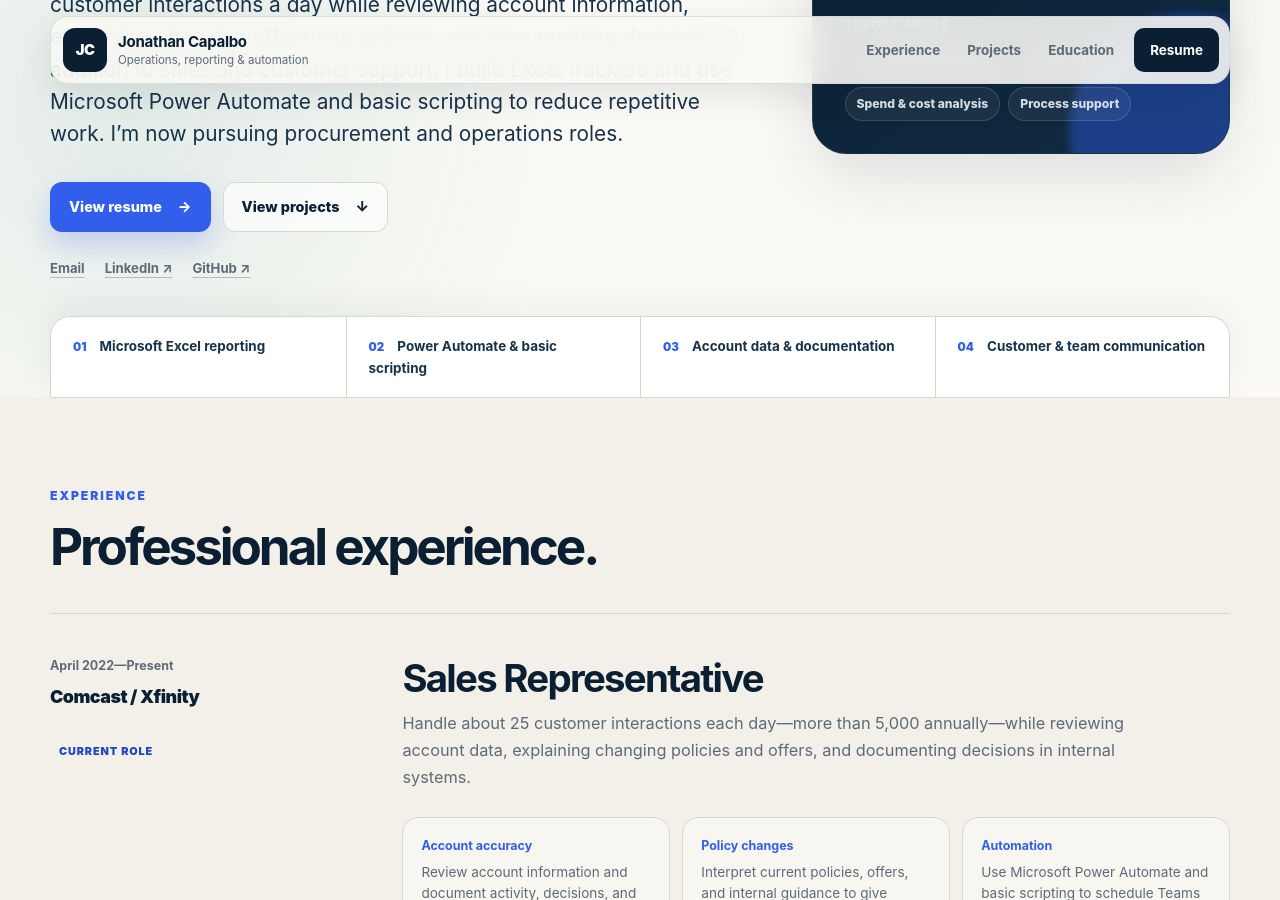
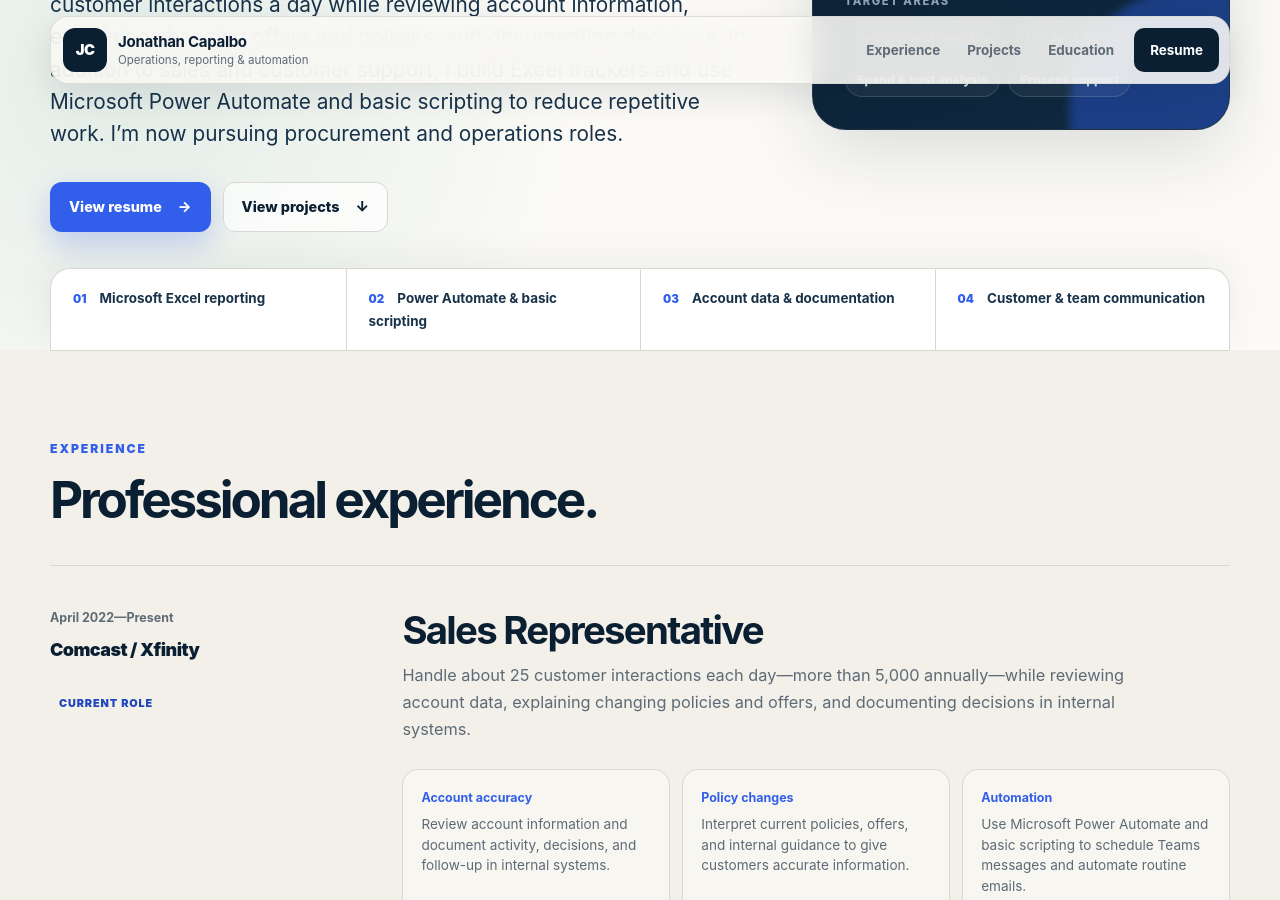
Before and after one commit to jon314159/JonathanCapalbo.me, a Jekyll site: the page index.html, which Jekyll copies as it is, in a window 1280 px wide and 900 px high, scrolled down 620 px. Built offline with Jekyll 4.4.1, drawn with Linux system fonts in a browser that asks for light colours.

Commit message:
Simplify hero actions and refresh design cache

```diff
--- a/index.html
+++ b/index.html
@@ -12,7 +12,7 @@
     <meta property="og:url" content="https://jonathancapalbo.me/" />
     <link rel="canonical" href="https://jonathancapalbo.me/" />
     <link rel="icon" href="favicon.svg" type="image/svg+xml" />
-    <link rel="stylesheet" href="assets/css/style.css?v=33" />
+    <link rel="stylesheet" href="assets/css/style.css?v=34" />
   </head>
   <body>
     <a class="skip-link" href="#main-content">Skip to content</a>
@@ -42,12 +42,6 @@
           <div class="button-row">
             <a class="button button-primary" href="resume.pdf">View resume <span aria-hidden="true">→</span></a>
             <a class="button button-secondary" href="#projects">View projects <span aria-hidden="true">↓</span></a>
-          </div>
-
-          <div class="hero-links" aria-label="Professional links">
-            <a href="mailto:jonathancapalbo1@gmail.com">Email</a>
-            <a href="https://www.linkedin.com/in/jonathan-capalbo-2a00b9140" target="_blank" rel="noopener noreferrer">LinkedIn <span aria-hidden="true">↗</span></a>
-            <a href="https://github.com/jon314159" target="_blank" rel="noopener noreferrer">GitHub <span aria-hidden="true">↗</span></a>
           </div>
         </div>
 
```
